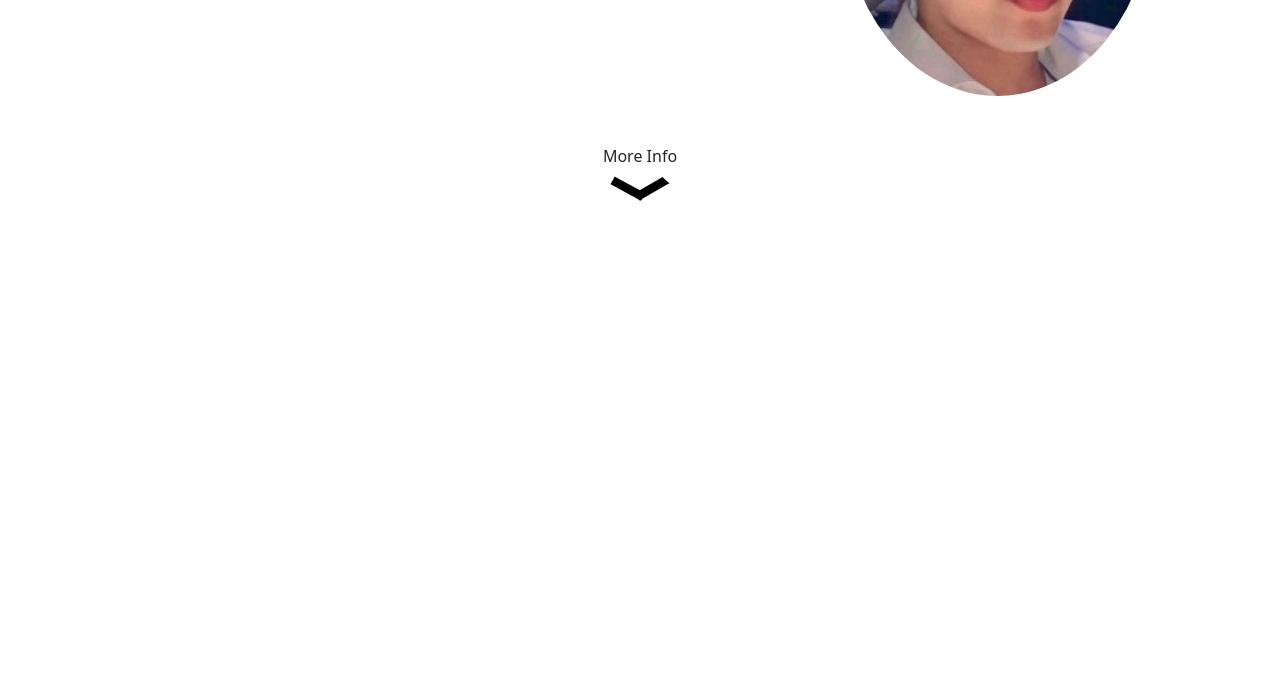
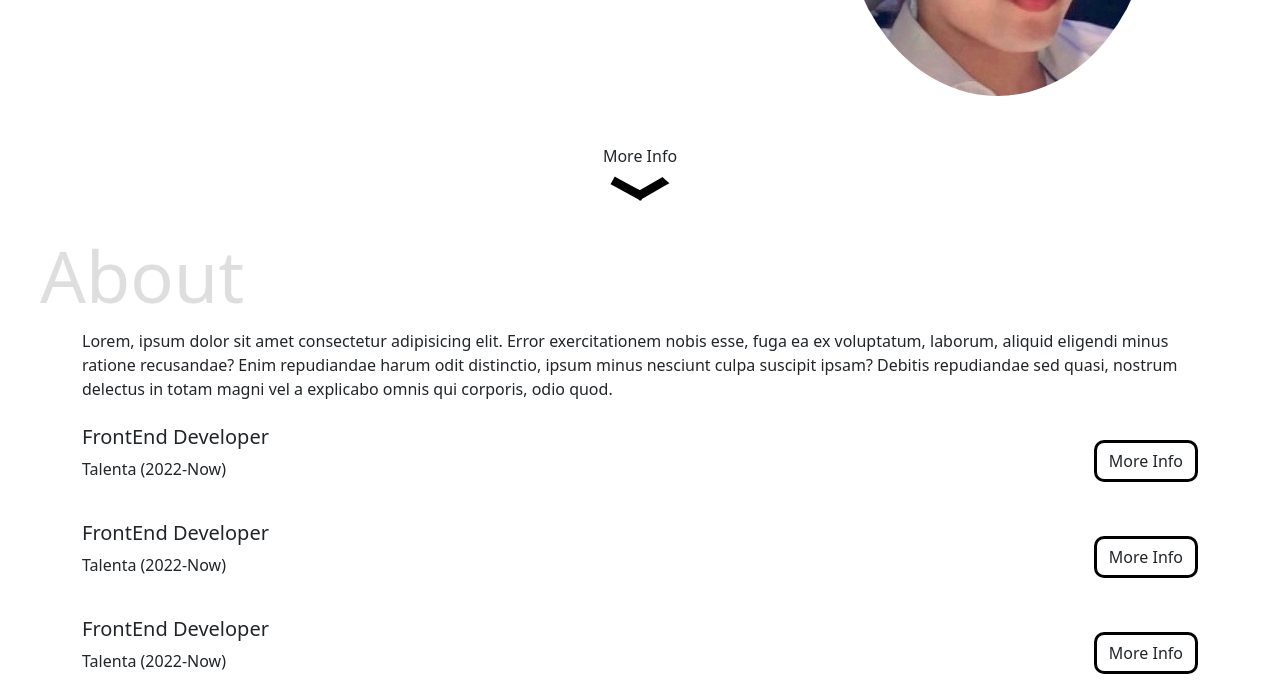
Before and after one commit to ErgystyawanR/portfolio, a plain HTML site: page index.html in a window 1280 px wide. Shown: the part 499-1188 px from the top of the page. Before the commit the page ends 800 px from the top, so only its background shows below. Drawn offline with nearby package versions, Linux system fonts and the light colour scheme.

Commit message:
add about

```diff
--- a/index.html
+++ b/index.html
@@ -9,7 +9,7 @@
     <link rel="stylesheet" href="style.css">
 </head>
 <body>
-    <nav class="navbar navbar-expand-lg">
+      <nav class="navbar navbar-expand-lg">
         <div class="container">
           <a class="navbar-brand fs-2 fw-bold" href="#">ERGY</a>
           <button class="navbar-toggler" type="button" data-bs-toggle="collapse" data-bs-target="#navbarSupportedContent" aria-controls="navbarSupportedContent" aria-expanded="false" aria-label="Toggle navigation">
@@ -51,6 +51,43 @@
                 <img id="arrow" class="mt-2" src="images/arrow.svg" alt="arrow-icon">
             </div>
       </section>
+
+      <section id="about" class="about container">
+        <p>Lorem, ipsum dolor sit amet consectetur adipisicing elit. Error exercitationem nobis esse, fuga ea ex voluptatum, laborum, aliquid eligendi minus ratione recusandae? Enim repudiandae harum odit distinctio, ipsum minus nesciunt culpa suscipit ipsam? Debitis repudiandae sed quasi, nostrum delectus in totam magni vel a explicabo omnis qui corporis, odio quod.</p>
+        <div class="about-exp">
+          <div class="about-exp-item">
+            <div class="about-exp-item-header">
+              <div>
+                <h5>FrontEnd Developer</h5>
+                <p>Talenta (2022-Now)</p>
+              </div>
+                <button class="btn button" onclick="toggleDetail(event)">More Info</button>
+            </div>
+            <p class="about-exp-item-detail">Lorem ipsum, dolor sit amet consectetur adipisicing elit. Aperiam, voluptatem molestiae soluta consectetur fuga, delectus quis sed voluptate ea quisquam sequi fugit neque tempore, laborum aliquam nemo? Dolores, distinctio aut!</p>
+          </div>
+          <div class="about-exp-item">
+            <div class="about-exp-item-header">
+              <div>
+                <h5>FrontEnd Developer</h5>
+                <p>Talenta (2022-Now)</p>
+              </div>
+                <button class="btn button" onclick="toggleDetail(event)">More Info</button>
+            </div>
+            <p class="about-exp-item-detail">Lorem ipsum, dolor sit amet consectetur adipisicing elit. Aperiam, voluptatem molestiae soluta consectetur fuga, delectus quis sed voluptate ea quisquam sequi fugit neque tempore, laborum aliquam nemo? Dolores, distinctio aut!</p>
+          </div>
+          <div class="about-exp-item">
+            <div class="about-exp-item-header">
+              <div>
+                <h5>FrontEnd Developer</h5>
+                <p>Talenta (2022-Now)</p>
+              </div>
+                <button class="btn button" onclick="toggleDetail(event)">More Info</button>
+            </div>
+            <p class="about-exp-item-detail">Lorem ipsum, dolor sit amet consectetur adipisicing elit. Aperiam, voluptatem molestiae soluta consectetur fuga, delectus quis sed voluptate ea quisquam sequi fugit neque tempore, laborum aliquam nemo? Dolores, distinctio aut!</p>
+          </div>
+        </div>
+      </section>
+
 </body>
 
 <script src="https://code.jquery.com/jquery-3.6.3.min.js" integrity="sha256-pvPw+upLPUjgMXY0G+8O0xUf+/Im1MZjXxxgOcBQBXU=" crossorigin="anonymous"></script>
--- a/main.js
+++ b/main.js
@@ -0,0 +1,14 @@
+function toggleDetail(e){
+    const target = $(e.target);
+
+    if($(target).hasClass("active")){
+        $(target).html("More Info").removeClass("active")
+    } else {
+        $(target).html("Less Info").addClass("active");
+    }
+
+    const item = $(target).parents(".about-exp-item");
+    const detail = $(item).children('.about-exp-item-detail');
+
+    $(detail).slideToggle();
+}
--- a/style.css
+++ b/style.css
@@ -24,13 +24,48 @@ section {
     border-radius: 10px;
 }
 
-.btn:hover {
+.btn:hover, .btn.button.active {
     border: 3px solid black;
     background-color: rgb(222, 222, 222);
 }
 
 .home .arrow img{
     width: 60px;
+}
+.about-exp-item {
+    margin-top: 24px;
+}
+
+.about-exp-item-header {
+    display: flex;
+    align-items: center;
+    justify-content: space-between;
+
+}
+
+section {
+    padding-top: 128px;
+    position: relative;
+}
+
+section::before {
+    z-index: -1;
+    content: '';
+    font-size: 72px;
+    color: grey;
+    opacity: 0.25;
+    position: absolute;
+    top: 20px;
+    left: -30px;
+
+}
+
+.about-exp-item-detail {
+    display: none;
+}
+
+.about::before {
+    content: 'About';
 }
 
 #arrow{
```
